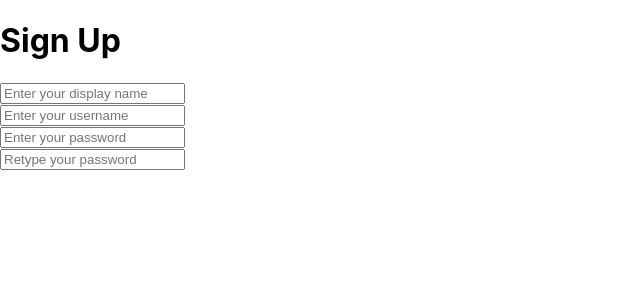
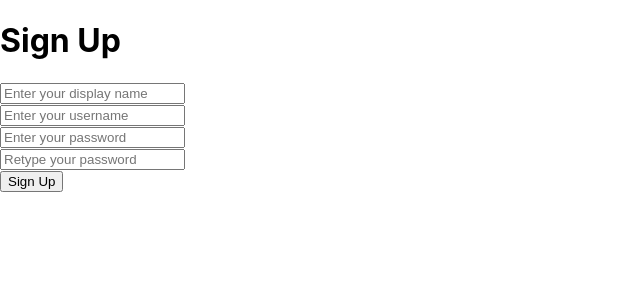
Before and after one commit to Whasnat/rm-app-frontEnd, a React (Create React App) app: page / in a window 1280 px wide. Shown: the top 300 px of the page, without its empty margins (0-640 px from the left). Built offline with nearby package versions, Linux system fonts and the light colour scheme.

Commit message:
0.0.3 - inout value interaction test init

```diff
--- a/src/pages/UserSignupPage.js
+++ b/src/pages/UserSignupPage.js
@@ -17,6 +17,9 @@ export class UserSignupPage extends Component {
         <div>
           <input type="password" placeholder="Retype your password"></input>
         </div>
+        <div>
+          <button>Sign Up</button>
+        </div>
       </div>
     );
   }
```
Also changed, not shown: 1 other file (tests, documents, lock files or other folders).
